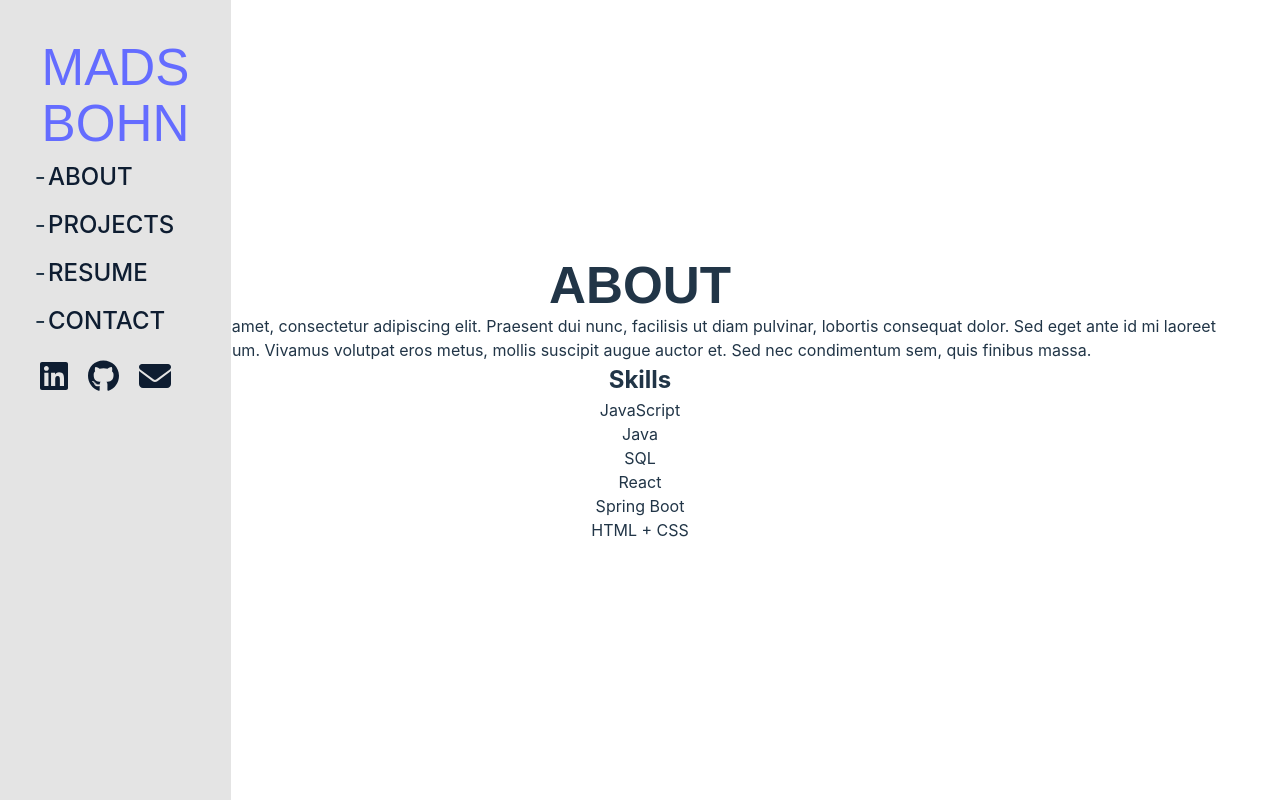
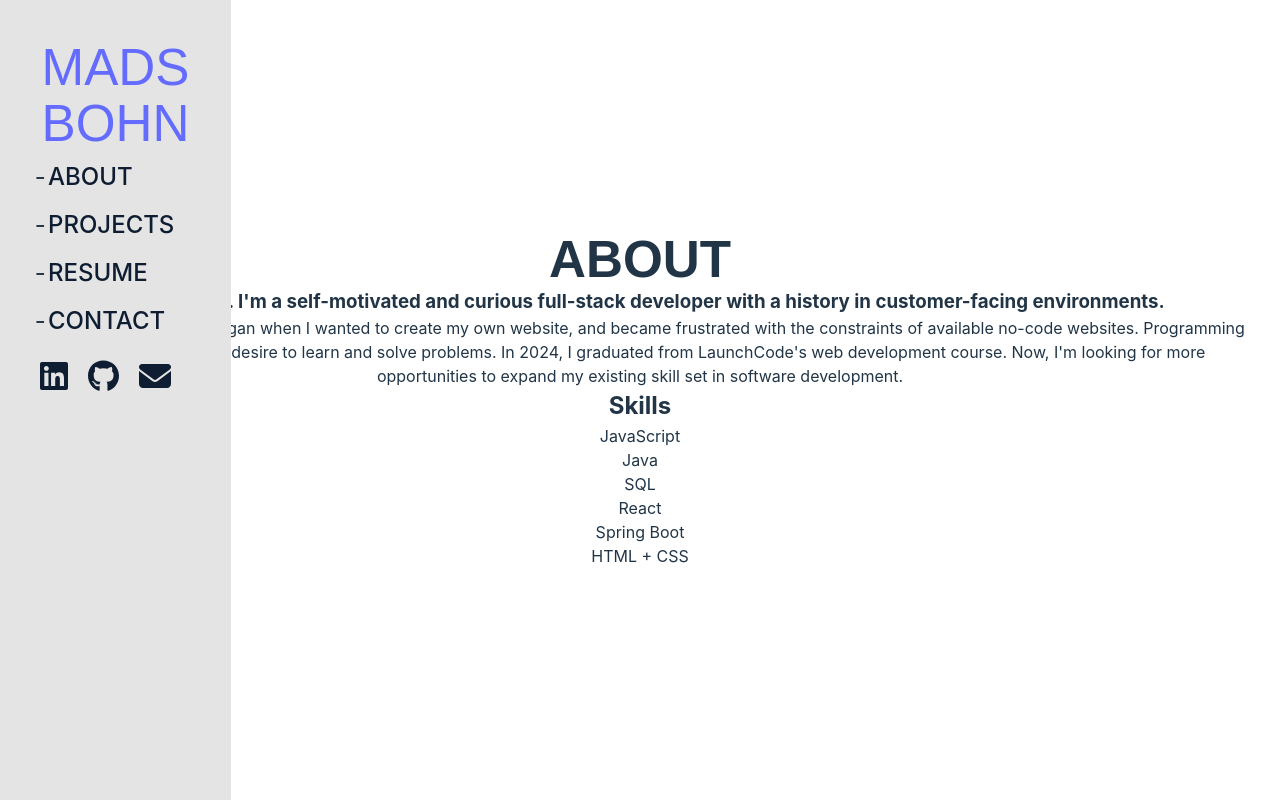
Before and after one commit to mads-bohn/portfolio, a React (Vite) app in the folder portfolio-ui/: page /about in a window 1280 px wide. Built offline with nearby package versions, Linux system fonts and the light colour scheme; a web font is replaced by a local one.

Commit message:
added bio info

```diff
--- /dev/null
+++ b/portfolio-ui/src/components/about/Bio.jsx
@@ -0,0 +1,17 @@
+import React from 'react'
+
+export default function Bio() {
+  return (
+    <div className='bio'>
+        <h1>About</h1>
+        <h3 className='bio-highlight'>Hi, I'm Mads. I'm a self-motivated and curious full-stack developer with a history
+          in customer-facing environments.
+        </h3>
+        <p className='bio-history'>My passion for coding began when I wanted to create my own website, and became frustrated
+          with the constraints of available no-code websites. Programming quickly reignited my desire
+          to learn and solve problems. In 2024, I graduated from LaunchCode's web development course.
+          Now, I'm looking for more opportunities to expand my existing skill set in software development.
+        </p>
+    </div>
+  )
+}
--- a/portfolio-ui/src/components/about/Intro.jsx
+++ /dev/null
@@ -1,13 +0,0 @@
-import React from 'react'
-
-export default function Intro() {
-  return (
-    <div className='about-intro'>
-        <h1>About</h1>
-        <p>Lorem ipsum dolor sit amet, consectetur adipiscing elit. Praesent dui  nunc, facilisis ut diam pulvinar,
-        lobortis consequat dolor. Sed eget  ante id mi laoreet interdum. Vivamus volutpat eros metus, mollis
-        suscipit augue auctor et. Sed nec condimentum sem, quis finibus massa.  </p>
-    </div>
-
-  )
-}
--- a/portfolio-ui/src/pages/About.jsx
+++ b/portfolio-ui/src/pages/About.jsx
@@ -1,14 +1,14 @@
 import React from 'react'
 import SideBar from '../components/navigation/SideBar'
 import Skills from '../components/about/Skills'
-import Intro from '../components/about/Intro'
+import Bio from '../components/about/Bio'
 
 export default function About() {
   return (
     <div>
       <SideBar />
       <div className='about'>
-        <Intro />
+        <Bio />
         <Skills />
       </div>
     </div>
```
